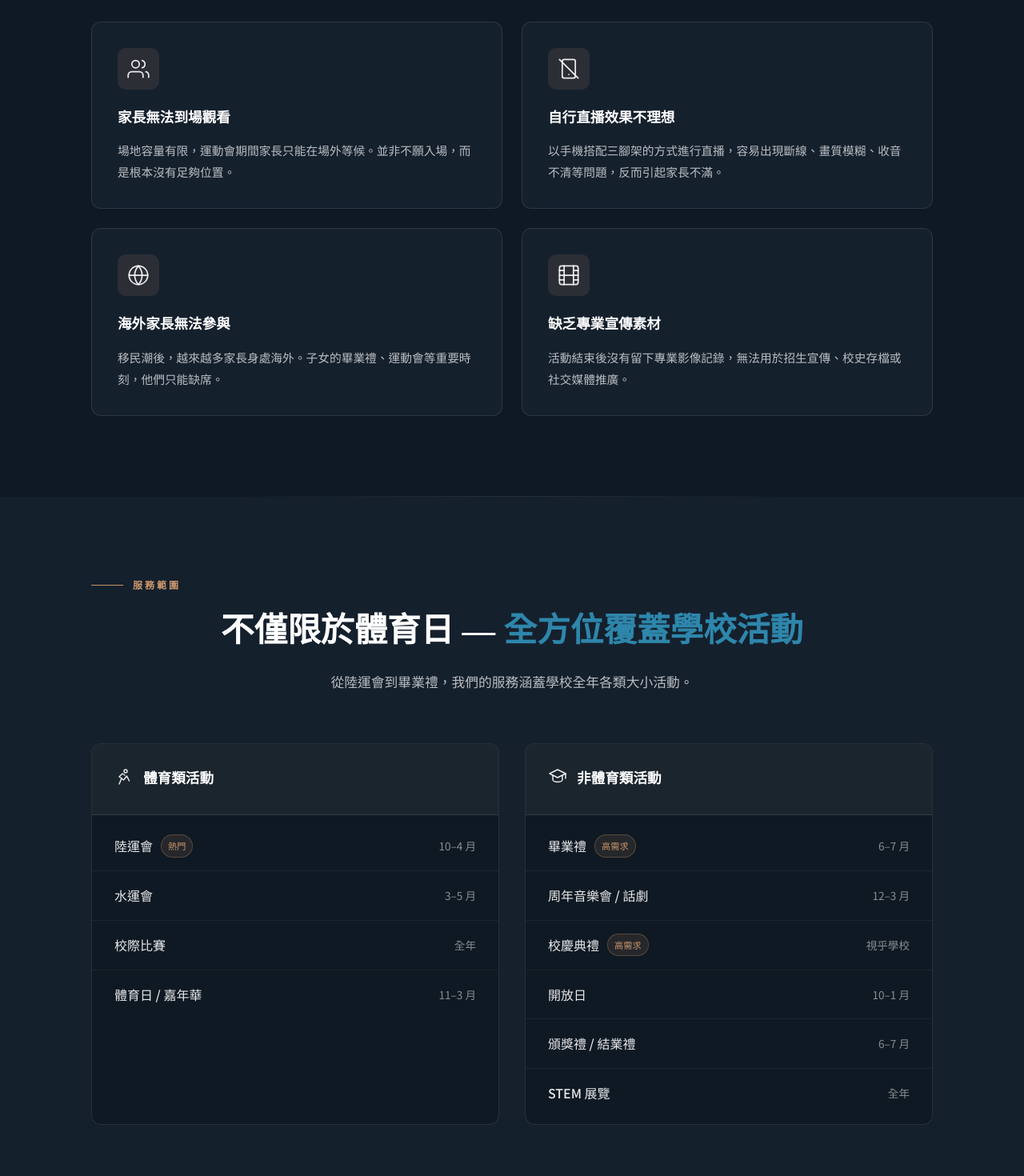
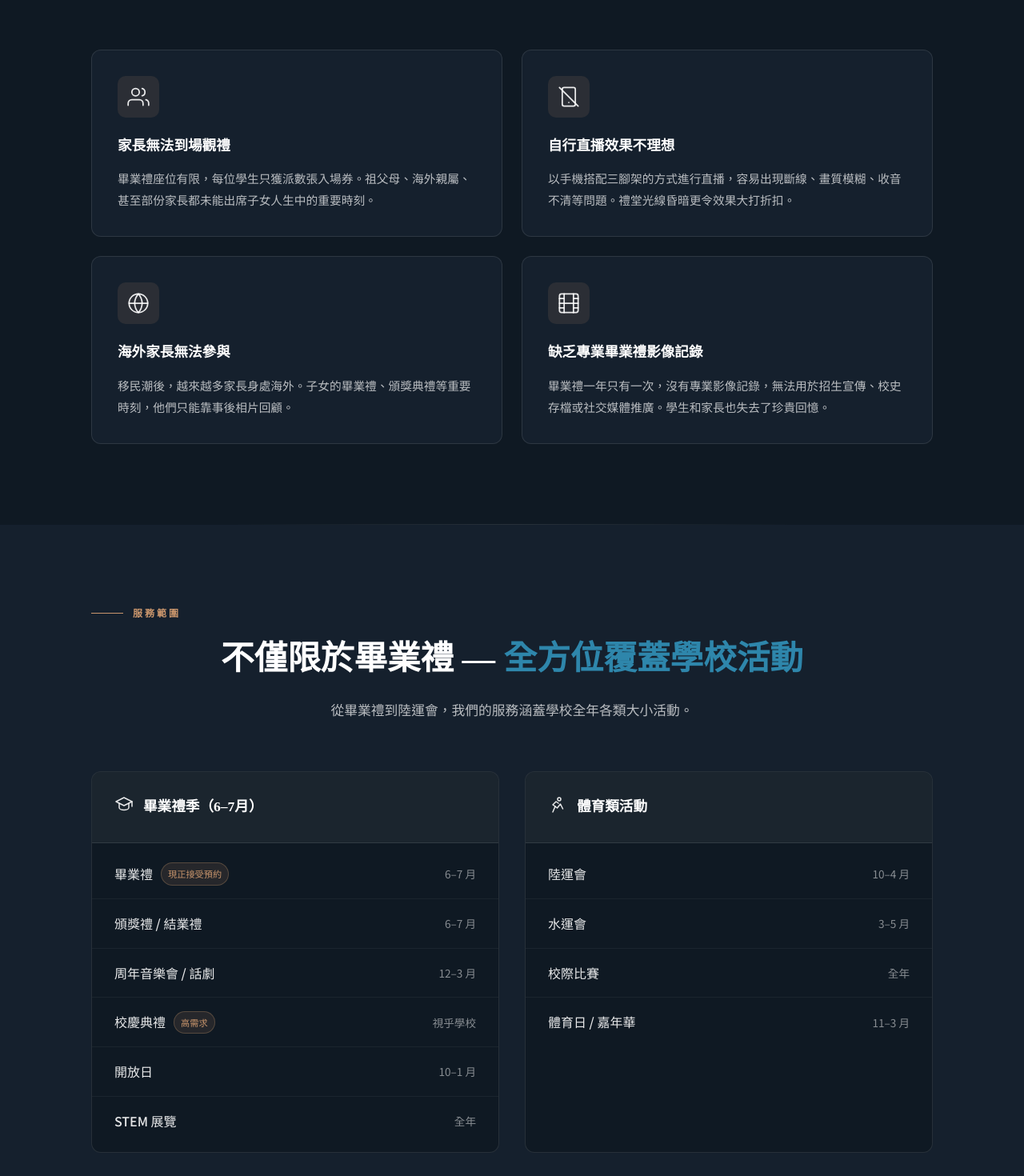
Before and after one commit to g22345/thisfilm-live, a Next.js app: page / in a window 1280 px wide. Shown: the part 1040-2510 px from the top of the page at 80% size. Built offline with nearby package versions, Linux system fonts and the light colour scheme.

Commit message:
feat: graduation season update - content, SEO, hero image, urgency CTA

```diff
--- a/src/app/layout.tsx
+++ b/src/app/layout.tsx
@@ -2,24 +2,24 @@ import type { Metadata } from "next";
 import "./globals.css";
 
 export const metadata: Metadata = {
-  title: "學校活動專業直播服務 | This Film Production",
+  title: "畢業禮直播服務 | 學校活動專業直播 | This Film Production",
   description:
-    "為香港學校提供專業多機位直播服務 — 陸運會、畢業禮、校慶、音樂會。LiveU 戶外串流、即時慢鏡回放、精華片剪輯。已服務超過 20 個體育總會。",
+    "為香港學校提供專業畢業禮多機位直播服務 — 畢業禮、陸運會、校慶、音樂會。LiveU 獨立網絡、即時精彩回放、精華片段剪輯。已服務超過 20 個體育總會及學校。2025 畢業禮檔期現正接受預約。",
   keywords: [
+    "畢業禮直播",
     "學校直播",
+    "畢業典禮直播",
+    "香港學校",
     "陸運會直播",
-    "畢業禮直播",
-    "香港學校",
     "活動直播",
-    "體育直播",
+    "graduation livestream",
     "school livestream",
     "Hong Kong",
-    "sports day live",
   ],
   openGraph: {
-    title: "學校活動專業直播服務 | This Film Production",
+    title: "畢業禮直播服務 | This Film Production",
     description:
-      "為香港學校提供專業多機位直播服務。已服務超過 20 個體育總會。",
+      "為香港學校提供專業畢業禮多機位直播服務。2025 畢業禮檔期現正接受預約。",
     type: "website",
     locale: "zh_HK",
   },
--- a/src/components/FAQ.tsx
+++ b/src/components/FAQ.tsx
@@ -4,6 +4,16 @@ import { useState } from 'react';
 import styles from './FAQ.module.css';
 
 const faqs = [
+    {
+        question: '畢業禮在室內禮堂舉行，直播效果會受影響嗎？',
+        answer:
+            '完全不會。室內活動我們會根據禮堂燈光調整設備配置，確保畫面清晰明亮。收音方面亦會接駁禮堂音響系統，確保講話及音樂清楚傳達。',
+    },
+    {
+        question: '畢業禮通常幾耐？需要幾多部機？',
+        answer:
+            '一般畢業禮約 1.5–2.5 小時。我們建議最少 2 機位（台上特寫 + 全景），標準方案為 3 機位，確保全方位覆蓋。',
+    },
     {
         question: '直播是否需要使用學校 WiFi？',
         answer:
@@ -17,12 +27,7 @@ const faqs = [
     {
         question: '需要提前多久預約？',
         answer:
-            '建議於活動前 1–2 個月查詢。旺季時段（運動會期 10–12 月、畢業禮 6–7 月）建議更早聯繫。年度合約客戶享有優先排期。',
-    },
-    {
-        question: '下雨或室內場地可以進行嗎？',
-        answer:
-            '完全沒問題。室內活動（如畢業禮、音樂會）我們會根據場地燈光調整設備配置。戶外活動遇上雨天，設備亦有防水保護。',
+            '建議於活動前 1–2 個月查詢。畢業禮旺季（6–7 月）檔期非常緊張，建議盡早聯繫。年度合約客戶享有優先排期。',
     },
     {
         question: '直播結束後有沒有錄影留存？',
--- a/src/components/Hero.module.css
+++ b/src/components/Hero.module.css
@@ -4,7 +4,7 @@
     display: flex;
     align-items: center;
     justify-content: center;
-    background: url('/images/hero-athletics.jpg') center/cover no-repeat;
+    background: url('/images/hero-graduation.jpg') center/cover no-repeat;
     overflow: hidden;
 }
 
--- a/src/components/Hero.tsx
+++ b/src/components/Hero.tsx
@@ -10,23 +10,23 @@ export default function Hero() {
 
             <div className={`container ${styles.content}`}>
                 <div className={styles.tagline}>
-                    已服務超過 20 個香港體育總會
+                    已服務超過 20 個香港體育總會及學校
                 </div>
 
                 <h1 className={styles.headline}>
-                    今年運動會，<br />
+                    今年畢業禮，<br />
                     <span className={styles.accentText}>多少家長無法到場？</span>
                 </h1>
 
                 <p className={styles.subheadline}>
-                    專業多機位直播，讓每位家長及海外親屬都能即時參與。
+                    專業多機位直播，讓每位家長及海外親屬都能即時見證子女的重要時刻。
                     <br />
                     學校零負擔 — 我們全程負責。
                 </p>
 
                 <div className={styles.ctas}>
                     <a
-                        href="https://wa.me/85200000000?text=你好，我想查詢學校直播服務"
+                        href="https://wa.me/85200000000?text=你好，我想查詢畢業禮直播服務"
                         target="_blank"
                         rel="noopener noreferrer"
                         className="btn btn-primary"
--- a/src/components/PainPoints.tsx
+++ b/src/components/PainPoints.tsx
@@ -6,23 +6,23 @@ import { IconCrowd, IconPhoneOff, IconGlobe, IconFilm } from './Icons';
 const painPoints = [
     {
         icon: <IconCrowd size={28} />,
-        title: '家長無法到場觀看',
-        description: '場地容量有限，運動會期間家長只能在場外等候。並非不願入場，而是根本沒有足夠位置。',
+        title: '家長無法到場觀禮',
+        description: '畢業禮座位有限，每位學生只獲派數張入場券。祖父母、海外親屬、甚至部份家長都未能出席子女人生中的重要時刻。',
     },
     {
         icon: <IconPhoneOff size={28} />,
         title: '自行直播效果不理想',
-        description: '以手機搭配三腳架的方式進行直播，容易出現斷線、畫質模糊、收音不清等問題，反而引起家長不滿。',
+        description: '以手機搭配三腳架的方式進行直播，容易出現斷線、畫質模糊、收音不清等問題。禮堂光線昏暗更令效果大打折扣。',
     },
     {
         icon: <IconGlobe size={28} />,
         title: '海外家長無法參與',
-        description: '移民潮後，越來越多家長身處海外。子女的畢業禮、運動會等重要時刻，他們只能缺席。',
+        description: '移民潮後，越來越多家長身處海外。子女的畢業禮、頒獎典禮等重要時刻，他們只能靠事後相片回顧。',
     },
     {
         icon: <IconFilm size={28} />,
-        title: '缺乏專業宣傳素材',
-        description: '活動結束後沒有留下專業影像記錄，無法用於招生宣傳、校史存檔或社交媒體推廣。',
+        title: '缺乏專業畢業禮影像記錄',
+        description: '畢業禮一年只有一次，沒有專業影像記錄，無法用於招生宣傳、校史存檔或社交媒體推廣。學生和家長也失去了珍貴回憶。',
     },
 ];
 
--- a/src/components/Services.tsx
+++ b/src/components/Services.tsx
@@ -1,22 +1,22 @@
 'use client';
 
 import styles from './Services.module.css';
-import { IconRunning, IconGradCap } from './Icons';
+import { IconGradCap, IconRunning } from './Icons';
+
+const graduationEvents = [
+    { name: '畢業禮', season: '6–7 月', hot: true, hotLabel: '現正接受預約' },
+    { name: '頒獎禮 / 結業禮', season: '6–7 月', hot: false },
+    { name: '周年音樂會 / 話劇', season: '12–3 月', hot: false },
+    { name: '校慶典禮', season: '視乎學校', hot: true, hotLabel: '高需求' },
+    { name: '開放日', season: '10–1 月', hot: false },
+    { name: 'STEM 展覽', season: '全年', hot: false },
+];
 
 const sportsEvents = [
-    { name: '陸運會', season: '10–4 月', hot: true },
+    { name: '陸運會', season: '10–4 月', hot: false },
     { name: '水運會', season: '3–5 月', hot: false },
     { name: '校際比賽', season: '全年', hot: false },
     { name: '體育日 / 嘉年華', season: '11–3 月', hot: false },
-];
-
-const nonSportsEvents = [
-    { name: '畢業禮', season: '6–7 月', hot: true },
-    { name: '周年音樂會 / 話劇', season: '12–3 月', hot: false },
-    { name: '校慶典禮', season: '視乎學校', hot: true },
-    { name: '開放日', season: '10–1 月', hot: false },
-    { name: '頒獎禮 / 結業禮', season: '6–7 月', hot: false },
-    { name: 'STEM 展覽', season: '全年', hot: false },
 ];
 
 export default function Services() {
@@ -26,14 +26,32 @@ export default function Services() {
                 <div className={styles.header}>
                     <span className="section-label">服務範圍</span>
                     <h2 className="section-title">
-                        不僅限於體育日 — <span className="highlight">全方位覆蓋學校活動</span>
+                        不僅限於畢業禮 — <span className="highlight">全方位覆蓋學校活動</span>
                     </h2>
                     <p className="section-subtitle" style={{ margin: '0 auto' }}>
-                        從陸運會到畢業禮，我們的服務涵蓋學校全年各類大小活動。
+                        從畢業禮到陸運會，我們的服務涵蓋學校全年各類大小活動。
                     </p>
                 </div>
 
                 <div className={styles.columns}>
+                    <div className={styles.column}>
+                        <div className={styles.columnHeader}>
+                            <span className={styles.columnIcon}><IconGradCap size={24} /></span>
+                            <h3 className={styles.columnTitle}>畢業禮季（6–7月）</h3>
+                        </div>
+                        <div className={styles.eventList}>
+                            {graduationEvents.map((event, i) => (
+                                <div key={i} className={styles.eventItem}>
+                                    <div className={styles.eventName}>
+                                        {event.name}
+                                        {event.hot && <span className={styles.hotBadge}>{event.hotLabel || '熱門'}</span>}
+                                    </div>
+                                    <span className={styles.eventSeason}>{event.season}</span>
+                                </div>
+                            ))}
+                        </div>
+                    </div>
+
                     <div className={styles.column}>
                         <div className={styles.columnHeader}>
                             <span className={styles.columnIcon}><IconRunning size={24} /></span>
@@ -44,25 +62,6 @@ export default function Services() {
                                 <div key={i} className={styles.eventItem}>
                                     <div className={styles.eventName}>
                                         {event.name}
-                                        {event.hot && <span className={styles.hotBadge}>熱門</span>}
-                                    </div>
-                                    <span className={styles.eventSeason}>{event.season}</span>
-                                </div>
-                            ))}
-                        </div>
-                    </div>
-
-                    <div className={styles.column}>
-                        <div className={styles.columnHeader}>
-                            <span className={styles.columnIcon}><IconGradCap size={24} /></span>
-                            <h3 className={styles.columnTitle}>非體育類活動</h3>
-                        </div>
-                        <div className={styles.eventList}>
-                            {nonSportsEvents.map((event, i) => (
-                                <div key={i} className={styles.eventItem}>
-                                    <div className={styles.eventName}>
-                                        {event.name}
-                                        {event.hot && <span className={styles.hotBadge}>高需求</span>}
                                     </div>
                                     <span className={styles.eventSeason}>{event.season}</span>
                                 </div>
--- a/src/components/Trust.module.css
+++ b/src/components/Trust.module.css
@@ -88,7 +88,15 @@
 .ctaText {
     font-size: 1.1rem;
     color: var(--white-70);
+    margin-bottom: 12px;
+}
+
+.urgency {
+    font-size: 0.95rem;
+    font-weight: 600;
+    color: var(--gold);
     margin-bottom: 24px;
+    letter-spacing: 0.5px;
 }
 
 @media (max-width: 768px) {
--- a/src/components/Trust.tsx
+++ b/src/components/Trust.tsx
@@ -46,8 +46,9 @@ export default function Trust() {
 
                 <div className={styles.ctaWrap}>
                     <p className={styles.ctaText}>如欲了解我們如何為貴校度身訂造直播方案，歡迎聯繫。</p>
+                    <p className={styles.urgency}>2025 畢業禮檔期快將額滿，立即查詢預約</p>
                     <a
-                        href="https://wa.me/85200000000?text=你好，我想查詢學校直播服務"
+                        href="https://wa.me/85200000000?text=你好，我想查詢畢業禮直播服務"
                         target="_blank"
                         rel="noopener noreferrer"
                         className="btn btn-cta"
--- a/src/components/WhyUs.tsx
+++ b/src/components/WhyUs.tsx
@@ -8,22 +8,22 @@ const features = [
     {
         icon: <IconCamera size={24} />,
         title: '專業多機位攝製',
-        description: '採用廣播級攝影設備，多角度全方位覆蓋，確保每個精彩瞬間都不會遺漏。',
+        description: '採用廣播級攝影設備，多角度全方位覆蓋。畢業禮台上頒獎、台下家長反應、全景場面 — 每個珍貴瞬間都不會遺漏。',
     },
     {
         icon: <IconSignal size={24} />,
         title: 'LiveU 獨立網絡',
-        description: '無需佔用學校 WiFi 資源。我們自帶 4G/5G bonding 設備，全程使用獨立流動網絡。',
+        description: '無需佔用學校 WiFi 資源。我們自帶 4G/5G bonding 設備，禮堂內亦能穩定直播。',
     },
     {
         icon: <IconReplay size={24} />,
-        title: '即時慢鏡回放',
-        description: '精彩時刻即時重播，搭配專業計分板圖層，為觀眾提供媲美電視賽事般的觀看體驗。',
+        title: '即時精彩回放',
+        description: '學生上台一刻即時重播，搭配學校校徽及典禮資訊圖層，為觀眾提供專業觀看體驗。',
     },
     {
         icon: <IconScissors size={24} />,
         title: '精華片段剪輯',
-        description: '直播結束後提供精華剪輯，學校可即時用於招生宣傳、社交媒體及校內存檔。',
+        description: '直播結束後提供精華剪輯，學校可即時用於招生宣傳、社交媒體及校內存檔。每位畢業生都能獲得屬於自己的畢業回憶。',
     },
 ];
 
```
Also changed, not shown: 1 other file (tests, documents, lock files or other folders).
